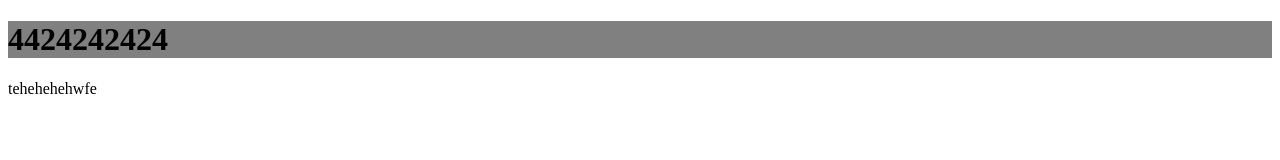
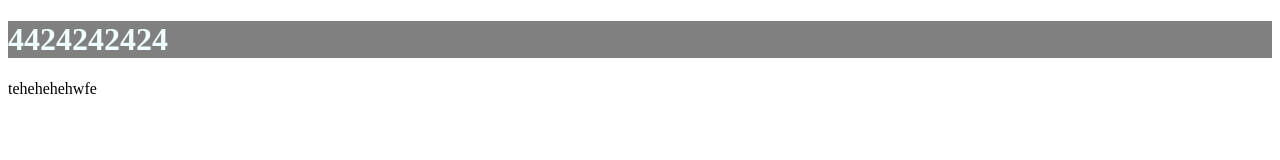
Before and after one commit to DesButSchool/blarb, a plain HTML site: page go-weebles/index.html in a window 1280 px wide. Drawn offline with Linux system fonts and the light colour scheme.

Commit message:
Update default.css

```diff
--- a/go-weebles/assets/default.css
+++ b/go-weebles/assets/default.css
@@ -1,3 +1,6 @@
 header {
-  background-color:grey
+  background-color:grey;
 }
+.title {
+  color:azure;
+}
```
